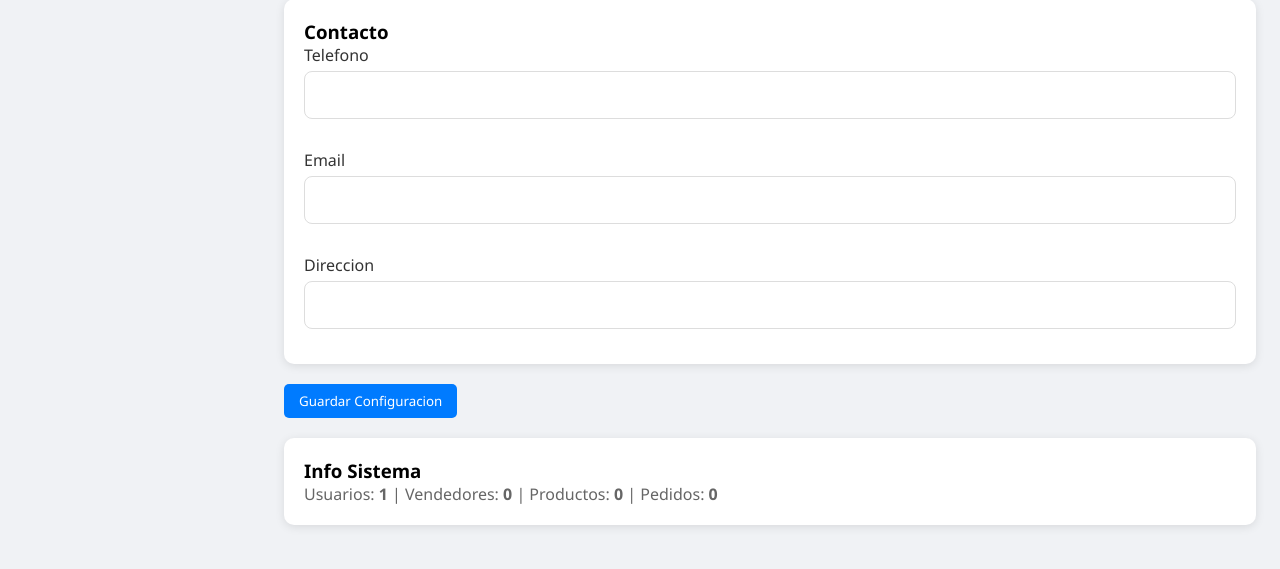
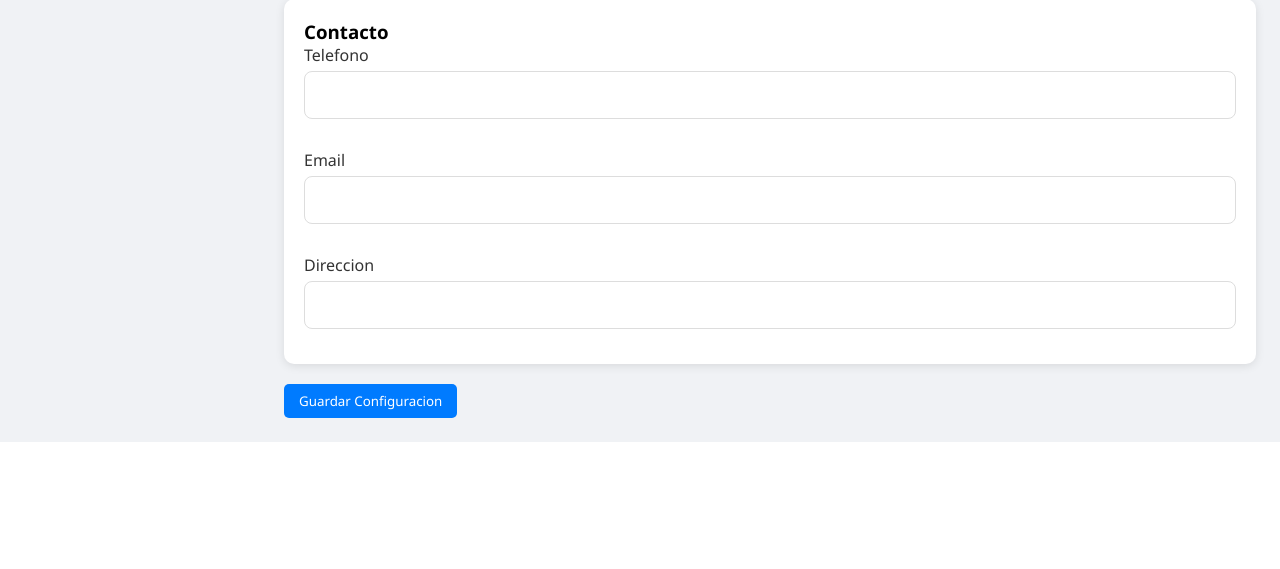
Before and after one commit to asielperezlugo89/elPuntico, a Flask app: page /admin in a window 1280 px wide. Shown: the part 1310-1879 px from the top of the page. After the commit the page ends 1752 px from the top, so only its background shows below. Run offline with Flask 2, Linux system fonts and the light colour scheme; the visitor is signed in with stand-in values (Sample User, id 1); data comes from the database, SQL or seed files in the repository; data that the repository does not hold is empty.

Commit message:
Quitar bloque Info Sistema (stats) de la seccion config del admin

```diff
--- a/src/templates/admin.html
+++ b/src/templates/admin.html
@@ -845,14 +845,6 @@
 
 
 
-    <div class="panel" style="margin-top:20px;">
-
-        <h3>Info Sistema</h3>
-
-        <p style="color:#666;">Usuarios: <strong>{{ stats.usuarios }}</strong> | Vendedores: <strong>{{ stats.vendedores }}</strong> | Productos: <strong>{{ stats.productos }}</strong> | Pedidos: <strong>{{ stats.pedidos }}</strong></p>
-
-    </div>
-
 </div>
 
 
```
